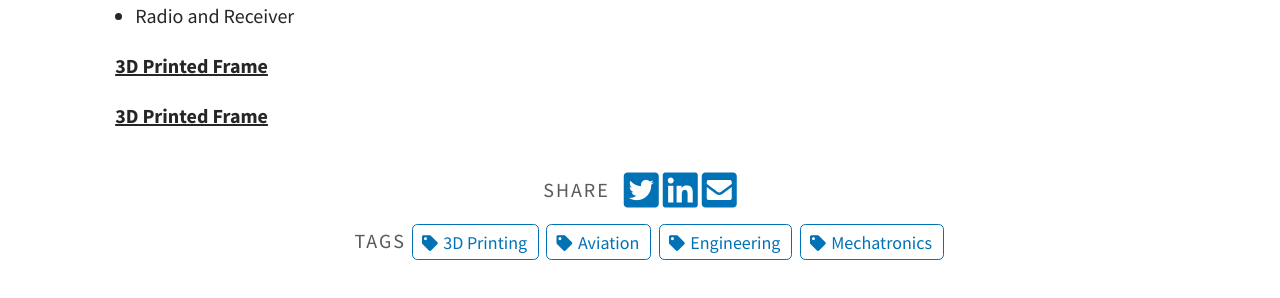
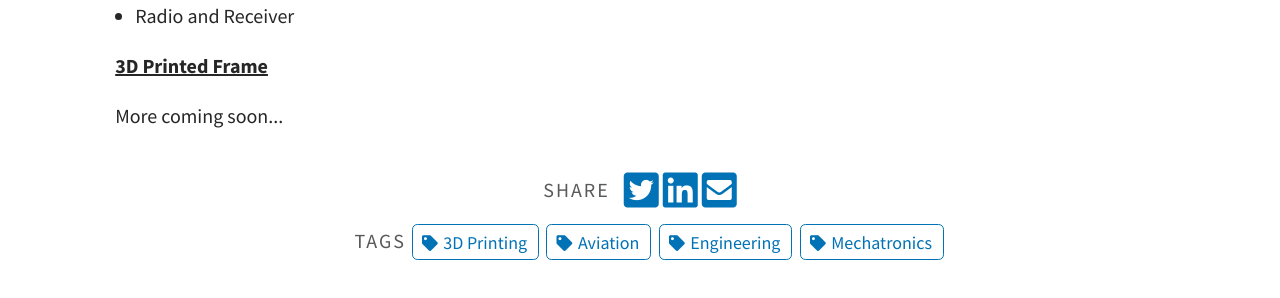
Before and after one commit to jschultz299/jschultz299.github.io, a Jekyll site: the page built from _portfolio/drone.md, in a window 1280 px wide. Shown: the part 682-980 px from the top of the page. Built offline with Jekyll 4.4.1, drawn with Linux system fonts in a browser that asks for light colours; comment, search, counter and statistics services are not loaded.

Commit message:
drone project

```diff
--- a/_portfolio/drone.md
+++ b/_portfolio/drone.md
@@ -33,6 +33,6 @@ tags: [Mechatronics, Aviation, Engineering, 3D Printing]
     </p>
 
     <p>
-        <strong><u>3D Printed Frame</u></strong>
+        More coming soon...
     </p>
 </section>
```
